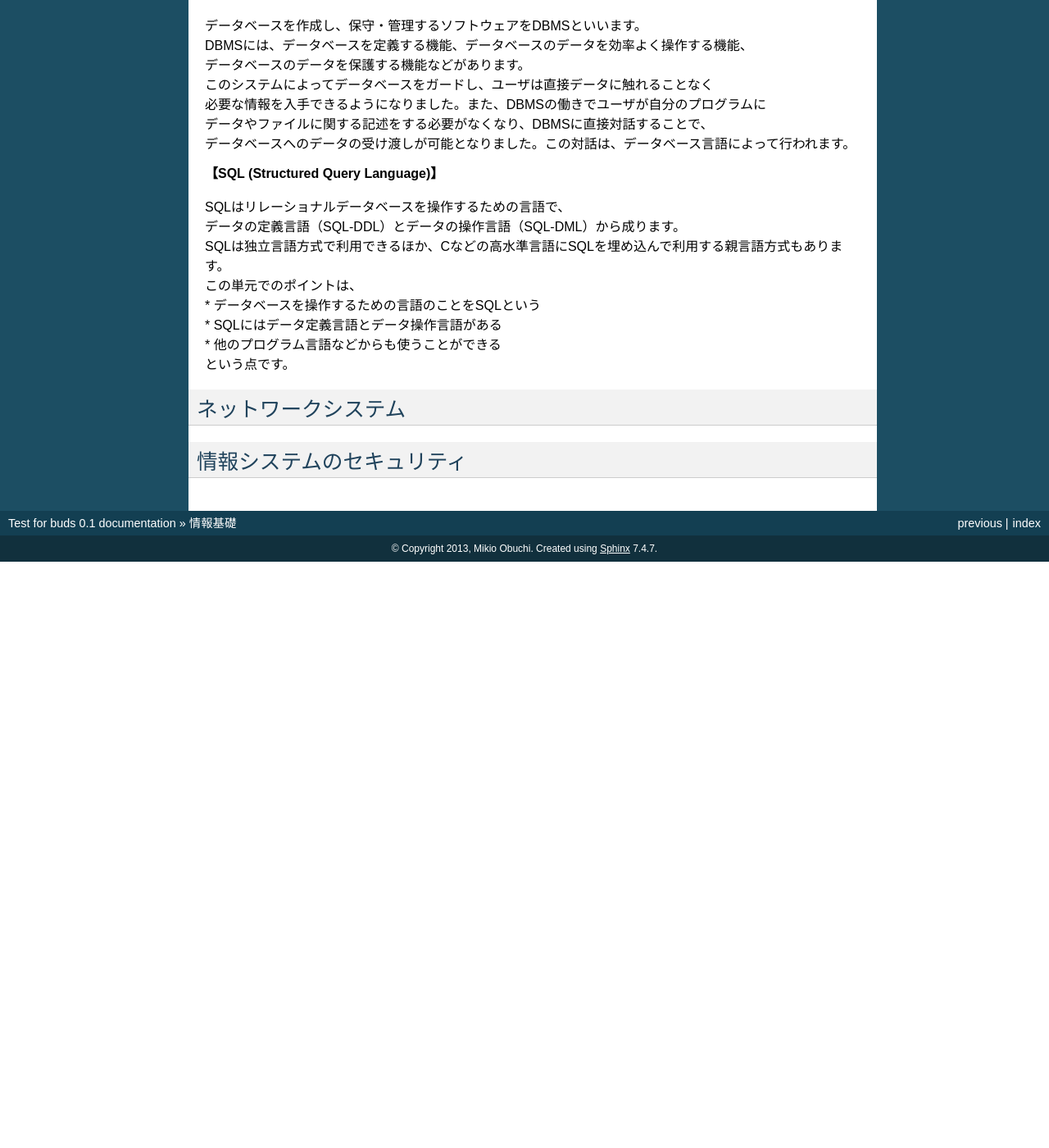
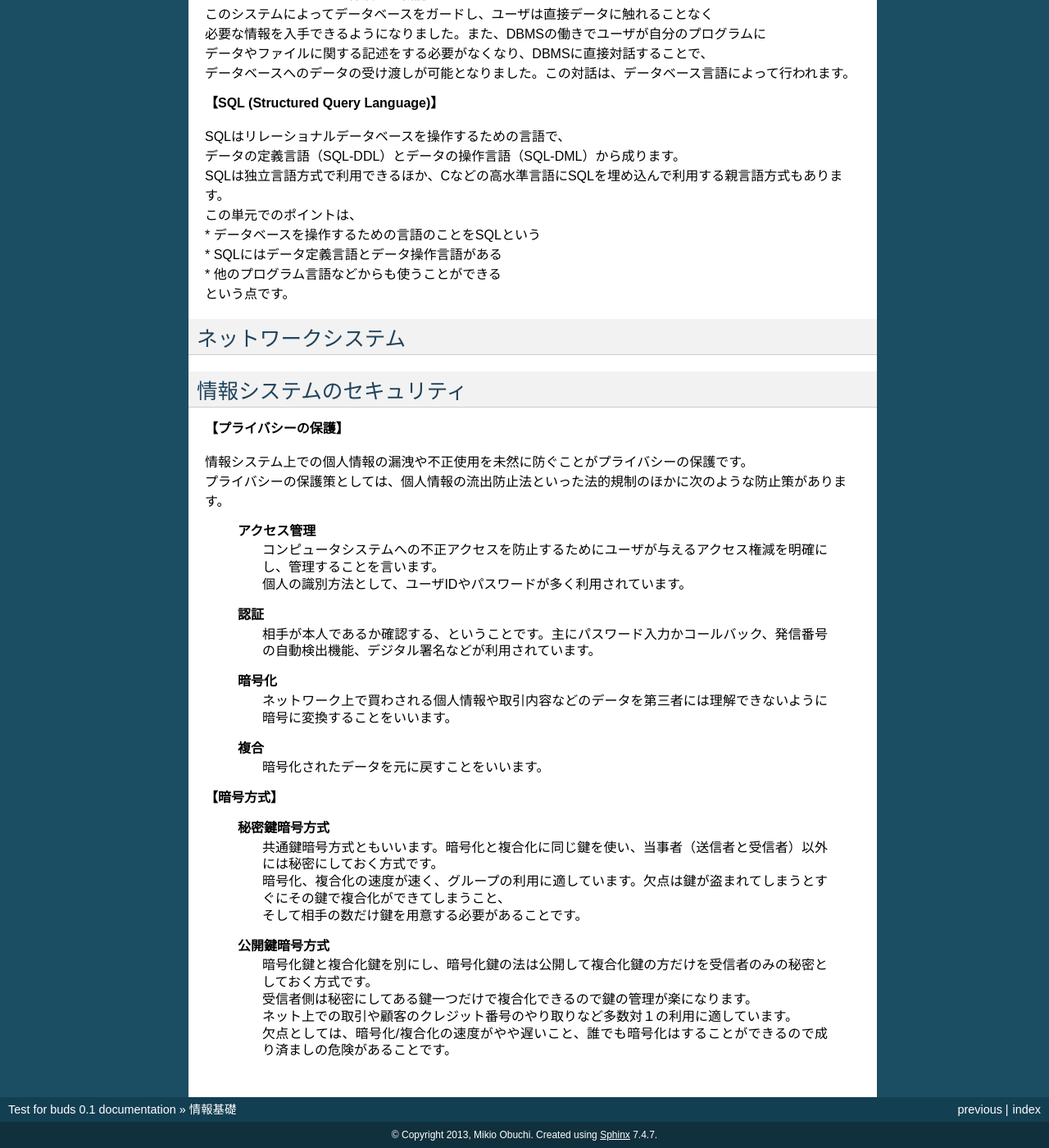
Before and after one commit to uhero-corp/buds, a Sphinx documentation site: the page built from source/3_fundamental_information.txt, in a window 1280 px wide and 1400 px high, scrolled down 5419 px. Shown: the whole window at 82% size. Built offline with Sphinx 7.4.7, drawn with Linux system fonts in a browser that asks for light colours; before the commit the page ends 6104 px from its top, so only the background shows below that; some of the changed text lies outside the part shown.

Commit message:
c8_security ofinformation system

```diff
--- a/source/3_fundamental_information.txt
+++ b/source/3_fundamental_information.txt
@@ -274,3 +274,34 @@
 
 情報システムのセキュリティ
 ==========================
+
+**【プライバシーの保護】**
+
+| 情報システム上での個人情報の漏洩や不正使用を未然に防ぐことがプライバシーの保護です。
+| プライバシーの保護策としては、個人情報の流出防止法といった法的規制のほかに次のような防止策があります。
+
+  **アクセス管理**
+   | コンピュータシステムへの不正アクセスを防止するためにユーザが与えるアクセス権減を明確にし、管理することを言います。
+   | 個人の識別方法として、ユーザIDやパスワードが多く利用されています。
+
+  **認証**
+   | 相手が本人であるか確認する、ということです。主にパスワード入力かコールバック、発信番号の自動検出機能、デジタル署名などが利用されています。
+
+  **暗号化**
+   | ネットワーク上で買わされる個人情報や取引内容などのデータを第三者には理解できないように暗号に変換することをいいます。
+
+  **複合**
+   | 暗号化されたデータを元に戻すことをいいます。
+
+**【暗号方式】**
+
+  **秘密鍵暗号方式**
+   | 共通鍵暗号方式ともいいます。暗号化と複合化に同じ鍵を使い、当事者（送信者と受信者）以外には秘密にしておく方式です。
+   | 暗号化、複合化の速度が速く、グループの利用に適しています。欠点は鍵が盗まれてしまうとすぐにその鍵で複合化ができてしまうこと、
+   | そして相手の数だけ鍵を用意する必要があることです。
+
+  **公開鍵暗号方式**
+    | 暗号化鍵と複合化鍵を別にし、暗号化鍵の法は公開して複合化鍵の方だけを受信者のみの秘密としておく方式です。
+    | 受信者側は秘密にしてある鍵一つだけで複合化できるので鍵の管理が楽になります。
+    | ネット上での取引や顧客のクレジット番号のやり取りなど多数対１の利用に適しています。
+    | 欠点としては、暗号化/複合化の速度がやや遅いこと、誰でも暗号化はすることができるので成り済ましの危険があることです。
```
Lines whose indentation alone changed are shown as unchanged.
